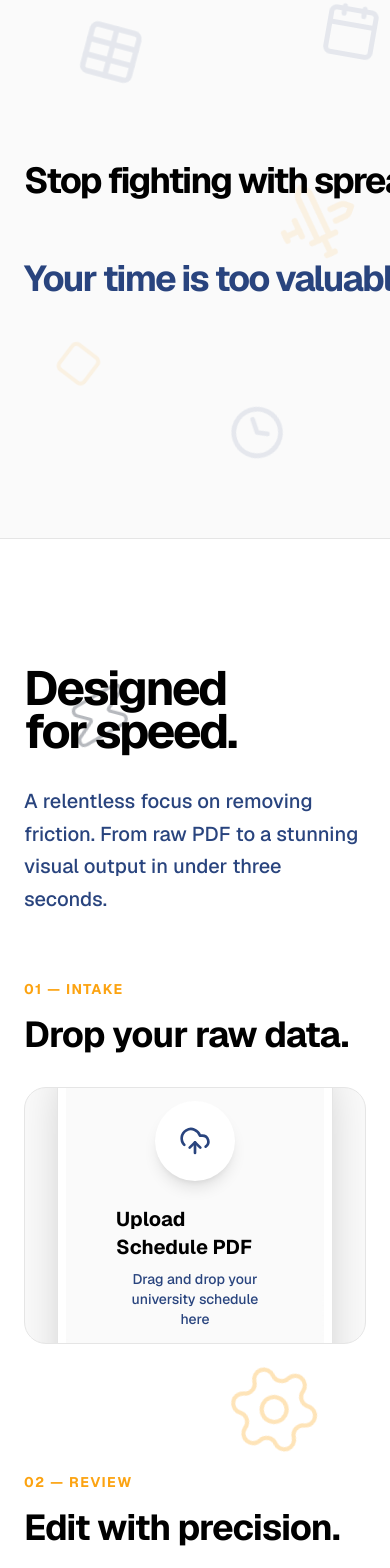
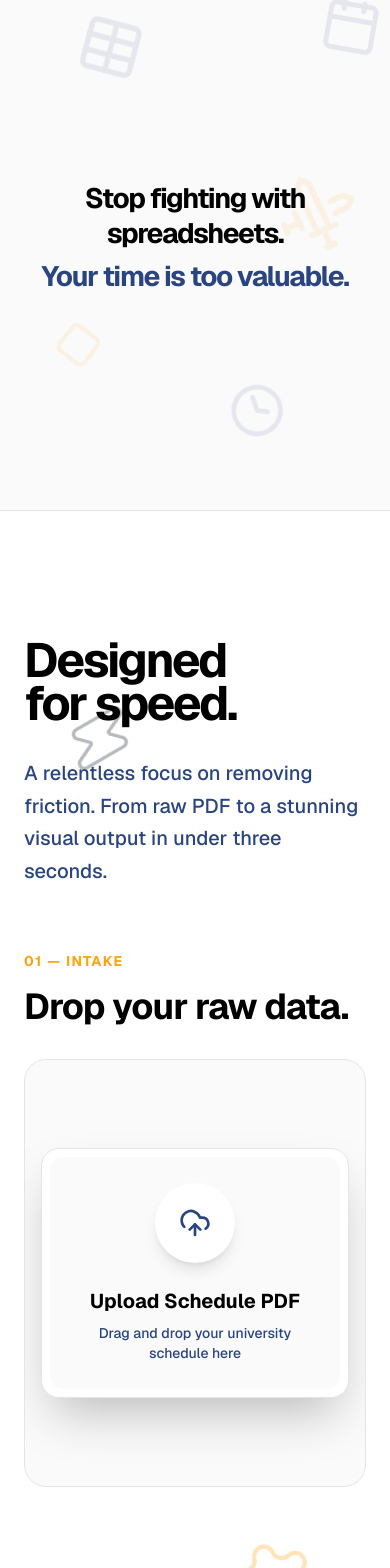
Before and after one commit to vardzz/gridworks, a Next.js app: page / in a window 390 px wide. Shown: the part 969-2537 px from the top of the page. Built offline with nearby package versions, Linux system fonts and the light colour scheme.

Commit message:
feat: add ProblemSection and FeaturesSection components to landing page

```diff
--- a/src/components/landing/FeaturesSection.tsx
+++ b/src/components/landing/FeaturesSection.tsx
@@ -32,13 +32,13 @@ export function FeaturesSection() {
           <div className="group">
             <div className="text-sm font-bold text-[#fca311] tracking-widest uppercase mb-4">01 — Intake</div>
             <h3 className="text-4xl font-bold tracking-tight text-black mb-8">Drop your raw data.</h3>
-            <div className="aspect-[4/3] bg-alabaster-grey-900 border border-alabaster-grey p-8 md:p-16 flex items-center justify-center transition-transform duration-700 group-hover:scale-[1.02] overflow-hidden rounded-3xl">
+            <div className="aspect-[4/3] max-sm:aspect-[4/5] max-sm:p-4 bg-alabaster-grey-900 border border-alabaster-grey p-8 md:p-16 flex items-center justify-center transition-transform duration-700 group-hover:scale-[1.02] overflow-hidden rounded-3xl">
 
               <div className="w-full max-w-md bg-white border border-alabaster-grey shadow-2xl rounded-2xl p-2 flex flex-col relative overflow-hidden">
                 <div className="absolute top-0 inset-x-0 h-1 bg-gradient-to-r from-[#fca311] to-prussian-blue-300 opacity-0 group-hover:opacity-100 transition-opacity duration-700" />
 
                 {/* Drag and Drop Zone */}
-                <div className="border-2 border-dashed border-alabaster-grey-900 rounded-xl bg-alabaster-grey/20 flex flex-col items-center justify-center p-12 relative group-hover:border-prussian-blue-300 transition-colors duration-500 overflow-hidden">
+                <div className="border-2 border-dashed border-alabaster-grey-900 rounded-xl bg-alabaster-grey/20 flex flex-col items-center justify-center p-6 sm:p-12 relative group-hover:border-prussian-blue-300 transition-colors duration-500 overflow-hidden">
 
                   <div className="w-20 h-20 bg-white rounded-full shadow-lg flex items-center justify-center mb-6 group-hover:-translate-y-2 group-hover:shadow-xl transition-all duration-500 relative z-10">
                     <UploadCloud className="text-prussian-blue-600 group-hover:text-[#fca311] transition-colors" size={32} />
@@ -64,7 +64,7 @@ export function FeaturesSection() {
           <div className="group">
             <div className="text-sm font-bold text-[#fca311] tracking-widest uppercase mb-4">02 — Review</div>
             <h3 className="text-4xl font-bold tracking-tight text-black mb-8">Edit with precision.</h3>
-            <div className="aspect-[4/3] bg-prussian-blue border border-prussian-blue-600 p-8 md:p-12 flex items-center justify-center transition-transform duration-700 group-hover:scale-[1.02] rounded-3xl overflow-hidden relative">
+            <div className="aspect-[4/3] max-sm:aspect-[4/5] max-sm:p-4 bg-prussian-blue border border-prussian-blue-600 p-8 md:p-12 flex items-center justify-center transition-transform duration-700 group-hover:scale-[1.02] rounded-3xl overflow-hidden relative">
 
               <div className="absolute inset-0 bg-[linear-gradient(to_right,rgba(255,255,255,0.05)_1px,transparent_1px),linear-gradient(to_bottom,rgba(255,255,255,0.05)_1px,transparent_1px)] bg-[size:2rem_2rem]" />
 
@@ -105,7 +105,7 @@ export function FeaturesSection() {
           <div className="group">
             <div className="text-sm font-bold text-[#fca311] tracking-widest uppercase mb-4">03 — Export</div>
             <h3 className="text-4xl font-bold tracking-tight text-black mb-8">Print-ready aesthetics.</h3>
-            <div className="aspect-[4/3] bg-alabaster-grey-900 border border-alabaster-grey p-8 md:p-12 flex items-center justify-center transition-transform duration-700 group-hover:scale-[1.02] rounded-3xl">
+            <div className="aspect-[4/3] max-sm:aspect-[4/5] max-sm:p-4 bg-alabaster-grey-900 border border-alabaster-grey p-8 md:p-12 flex items-center justify-center transition-transform duration-700 group-hover:scale-[1.02] rounded-3xl">
 
               <div className="w-full h-full bg-[#f8f9fa] border border-alabaster-grey shadow-2xl rounded-2xl flex flex-col overflow-hidden relative transition-transform duration-700 group-hover:-translate-y-2 group-hover:shadow-[0_20px_40px_rgba(0,0,0,0.1)]">
                 {/* Toolbar */}
--- a/src/components/landing/ProblemSection.tsx
+++ b/src/components/landing/ProblemSection.tsx
@@ -75,22 +75,22 @@ export function ProblemSection() {
       </div>
 
       <div className="max-w-[1000px] mx-auto text-center relative z-10 min-h-[160px] flex flex-col items-center justify-center">
-        <h2 className="text-4xl md:text-6xl font-bold tracking-tighter text-black leading-tight flex flex-col items-center">
-          <span className="relative">
-            <span className="opacity-0">{fullText1}</span>
-            <span className="absolute top-0 left-0 text-left whitespace-nowrap">
+        <h2 className="text-[28px] sm:text-4xl md:text-6xl font-bold tracking-tighter text-black leading-tight flex flex-col items-center max-sm:w-full">
+          <span className="relative max-sm:w-full">
+            <span className="opacity-0 block max-sm:whitespace-normal">{fullText1}</span>
+            <span className="absolute top-0 left-0 w-full text-center sm:text-left whitespace-nowrap max-sm:whitespace-normal">
               {text1}
               {isVisible && text1.length < fullText1.length && (
-                <span className="inline-block w-[4px] h-[40px] md:h-[60px] bg-[#fca311] ml-1 animate-pulse align-middle -mt-2 md:-mt-4"></span>
+                <span className="inline-block w-[3px] sm:w-[4px] h-[30px] sm:h-[40px] md:h-[60px] bg-[#fca311] ml-1 animate-pulse align-middle -mt-1 md:-mt-4"></span>
               )}
             </span>
           </span>
-          <span className="relative text-prussian-blue-600 mt-2">
-            <span className="opacity-0">{fullText2}</span>
-            <span className="absolute top-0 left-0 text-left whitespace-nowrap text-prussian-blue-600">
+          <span className="relative text-prussian-blue-600 mt-2 max-sm:w-full">
+            <span className="opacity-0 block max-sm:whitespace-normal">{fullText2}</span>
+            <span className="absolute top-0 left-0 w-full text-center sm:text-left whitespace-nowrap max-sm:whitespace-normal text-prussian-blue-600">
               {text2}
               {isVisible && text1.length === fullText1.length && text2.length < fullText2.length && (
-                <span className="inline-block w-[4px] h-[40px] md:h-[60px] bg-[#fca311] ml-1 animate-pulse align-middle -mt-2 md:-mt-4"></span>
+                <span className="inline-block w-[3px] sm:w-[4px] h-[30px] sm:h-[40px] md:h-[60px] bg-[#fca311] ml-1 animate-pulse align-middle -mt-1 md:-mt-4"></span>
               )}
             </span>
           </span>
```
